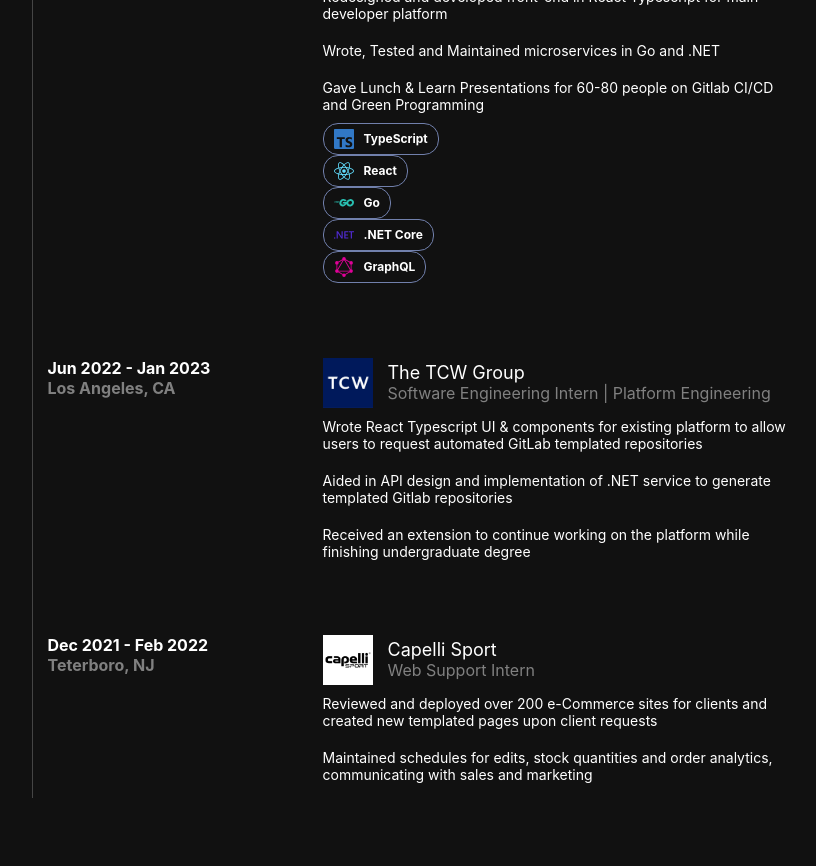
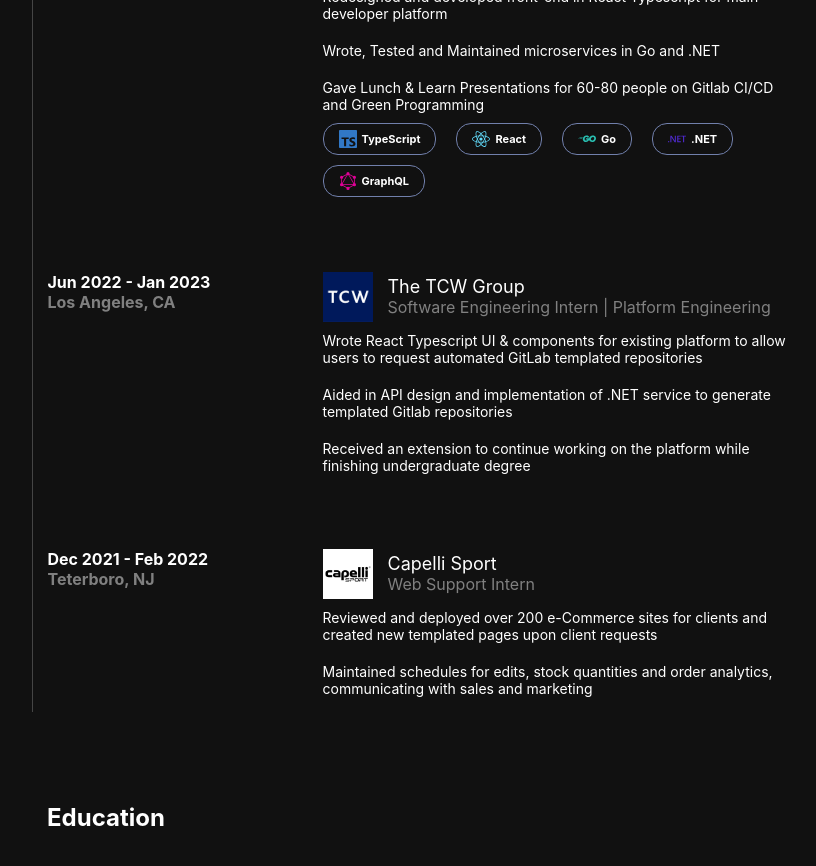
Before and after one commit to ckovacsdev/portfolio, a React (Create React App) app: page / in a window 1280 px wide. Shown: the part 820-1686 px from the top of the page, without its empty margins (218-1034 px from the left). Built offline with nearby package versions, Linux system fonts and the light colour scheme; the HTML template or start-up script is replaced by a standard one.

Commit message:
put tags in a row

```diff
--- a/src/components/tag/tag.css
+++ b/src/components/tag/tag.css
@@ -1,14 +1,13 @@
 .tag-container{
     border: 1px solid #7180AC;
     border-radius: 15px;
-    padding-left: 10px;
-    padding-right: 10px;
+    padding-left: 15px;
+    padding-right: 15px;
     height: 30px;
-    width: fit-content;
     display: flex;
     flex-direction: row;
     align-items: center;
-    column-gap: 10px;
+    column-gap: 5px;
 }
 
 .tag-icon{
@@ -20,7 +19,7 @@
 
 .tag-title{
     color: white;
-    font-size: 12px;
+    font-size: 11px;
     margin: 0;
     padding: 0;
     border: 0;
--- a/src/components/work-history-card/work-history.css
+++ b/src/components/work-history-card/work-history.css
@@ -91,6 +91,14 @@
     margin: 0;
 }
 
+.work-history-tags{
+    display: flex;
+    flex-direction: row;
+    column-gap: 20px;
+    flex-wrap: wrap;
+    row-gap: 10px;
+}
+
 @media screen and (max-width: 860px){
     .work-history-container{
         width: 80vw;
--- a/src/components/work-history-card/work-history.tsx
+++ b/src/components/work-history-card/work-history.tsx
@@ -39,11 +39,11 @@ export const WorkHistory = () => {
                         </p>
                     </div>
                     <div className='work-history-tags'>
-                        <Tag name='TypeScript' icon={<SiTypescript color={'#3178C6'} size={'20px'} />}/>
-                        <Tag name='React' icon={<FaReact color={'#61DBFB'} size={'20px'} />}/>
-                        <Tag name='Go' icon={<FaGolang color={'#29BEB0'} size={'20px'} />}/>
-                        <Tag name='.NET Core' icon={<SiDotnet color={'#512bd4'} size={'20px'} />}/>
-                        <Tag name='GraphQL' icon={<SiGraphql color={'#E10098'} size={'20px'} />}/>
+                        <Tag name='TypeScript' icon={<SiTypescript color={'#3178C6'} size={'18px'} />}/>
+                        <Tag name='React' icon={<FaReact color={'#61DBFB'} size={'18px'} />}/>
+                        <Tag name='Go' icon={<FaGolang color={'#29BEB0'} size={'18px'} />}/>
+                        <Tag name='.NET' icon={<SiDotnet color={'#512bd4'} size={'18px'} />}/>
+                        <Tag name='GraphQL' icon={<SiGraphql color={'#E10098'} size={'18px'} />}/>
 
                     </div>
                 </div>
```
